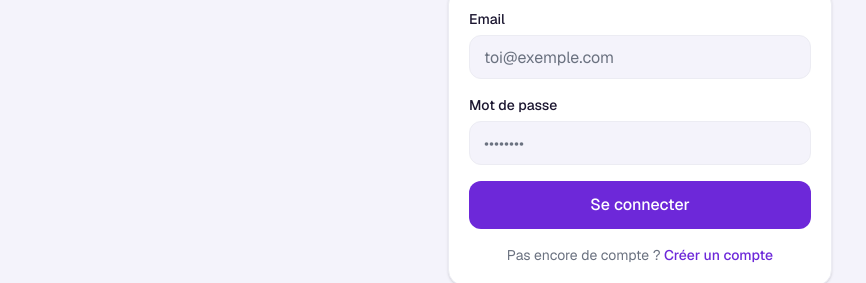
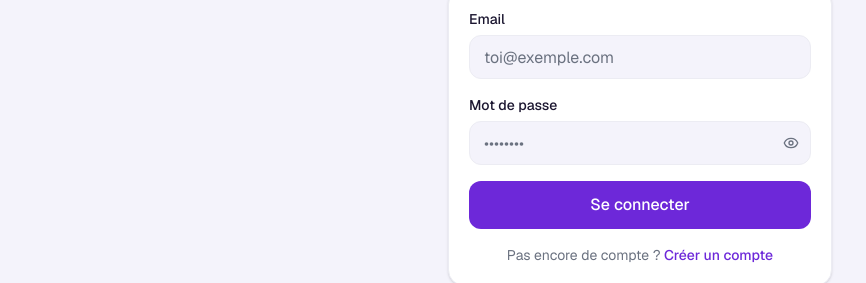
Before and after one commit to yamdev07/GestionDEP, a Next.js app: page /login in a window 1280 px wide. Shown: the part 331-614 px from the top of the page, without its empty margins (0-866 px from the left). Built offline with nearby package versions, Linux system fonts and the light colour scheme; no server answers.

Commit message:
feat(ui): bouton œil pour afficher/masquer les mots de passe
- Nouveau composant PasswordInput (champ + bascule afficher/masquer)
- Appliqué partout : connexion, inscription, changement de mot de passe,
  suppression de compte, réinitialisation admin

```diff
--- a/src/app/login/login-form.tsx
+++ b/src/app/login/login-form.tsx
@@ -4,6 +4,7 @@ import { useActionState } from "react";
 import Link from "next/link";
 import { login, type LoginState } from "@/lib/actions/auth";
 import { Button, Input, Label } from "@/components/ui";
+import { PasswordInput } from "@/components/password-input";
 
 export function LoginForm({ next = null }: { next?: string | null }) {
   const [state, formAction, pending] = useActionState<LoginState, FormData>(
@@ -27,10 +28,9 @@ export function LoginForm({ next = null }: { next?: string | null }) {
       </div>
       <div>
         <Label htmlFor="password">Mot de passe</Label>
-        <Input
+        <PasswordInput
           id="password"
           name="password"
-          type="password"
           autoComplete="current-password"
           required
           placeholder="••••••••"
--- a/src/app/register/register-form.tsx
+++ b/src/app/register/register-form.tsx
@@ -4,6 +4,7 @@ import { useActionState } from "react";
 import Link from "next/link";
 import { registerUser, type RegisterState } from "@/lib/actions/auth";
 import { Button, Input, Label } from "@/components/ui";
+import { PasswordInput } from "@/components/password-input";
 
 export function RegisterForm({ next = null }: { next?: string | null }) {
   const [state, formAction, pending] = useActionState<RegisterState, FormData>(
@@ -31,10 +32,9 @@ export function RegisterForm({ next = null }: { next?: string | null }) {
       </div>
       <div>
         <Label htmlFor="password">Mot de passe</Label>
-        <Input
+        <PasswordInput
           id="password"
           name="password"
-          type="password"
           autoComplete="new-password"
           required
           minLength={6}
--- a/src/components/admin-users.tsx
+++ b/src/components/admin-users.tsx
@@ -17,6 +17,7 @@ import { useConfirm } from "@/components/confirm-dialog";
 import { CURRENCIES } from "@/lib/currencies";
 import { PLAN_LABELS, type PlanKey, type Cycle } from "@/lib/plans";
 import { Button, Card, Input } from "@/components/ui";
+import { PasswordInput } from "@/components/password-input";
 import { cn, formatMoney } from "@/lib/utils";
 
 export type AdminSub = {
@@ -253,7 +254,7 @@ function AdminUserItem({ user }: { user: AdminUserRow }) {
       {/* Panneau : réinitialiser mot de passe */}
       {panel === "reset" && (
         <div className="mt-3 flex flex-col gap-2 rounded-xl bg-surface-muted p-3 sm:flex-row">
-          <Input type="password" value={pwd} onChange={(e) => setPwd(e.target.value)}
+          <PasswordInput value={pwd} onChange={(e) => setPwd(e.target.value)}
             placeholder="Nouveau mot de passe (6 car. min.)" autoComplete="new-password" className="bg-surface" />
           <Button type="button" className="shrink-0" disabled={pending || pwd.length < 6}
             onClick={() => act(async () => {
--- a/src/components/delete-account-form.tsx
+++ b/src/components/delete-account-form.tsx
@@ -3,7 +3,8 @@
 import { useActionState, useState } from "react";
 import { Trash2, AlertTriangle } from "lucide-react";
 import { deleteMyAccount } from "@/lib/actions/profile";
-import { Button, Input, Label } from "@/components/ui";
+import { Button, Label } from "@/components/ui";
+import { PasswordInput } from "@/components/password-input";
 import type { ActionResult } from "@/lib/actions/transactions";
 
 export function DeleteAccountForm() {
@@ -39,10 +40,9 @@ export function DeleteAccountForm() {
       </div>
       <div>
         <Label htmlFor="del-pass">Mot de passe</Label>
-        <Input
+        <PasswordInput
           id="del-pass"
           name="password"
-          type="password"
           autoComplete="current-password"
           required
           placeholder="••••••••"
--- a/src/components/password-form.tsx
+++ b/src/components/password-form.tsx
@@ -4,7 +4,8 @@ import { useActionState, useEffect, useState } from "react";
 import { Check } from "lucide-react";
 import { changePassword } from "@/lib/actions/profile";
 import type { ActionResult } from "@/lib/actions/transactions";
-import { Button, Input, Label } from "@/components/ui";
+import { Button, Label } from "@/components/ui";
+import { PasswordInput } from "@/components/password-input";
 
 export function PasswordForm() {
   const [state, formAction, pending] = useActionState<
@@ -32,10 +33,9 @@ export function PasswordForm() {
     <form action={formAction} className="space-y-4">
       <div>
         <Label htmlFor="currentPassword">Mot de passe actuel</Label>
-        <Input
+        <PasswordInput
           id="currentPassword"
           name="currentPassword"
-          type="password"
           autoComplete="current-password"
           value={current}
           onChange={(e) => setCurrent(e.target.value)}
@@ -45,10 +45,9 @@ export function PasswordForm() {
 
       <div>
         <Label htmlFor="newPassword">Nouveau mot de passe</Label>
-        <Input
+        <PasswordInput
           id="newPassword"
           name="newPassword"
-          type="password"
           autoComplete="new-password"
           value={next}
           onChange={(e) => setNext(e.target.value)}
@@ -58,10 +57,9 @@ export function PasswordForm() {
 
       <div>
         <Label htmlFor="confirmPassword">Confirmer le nouveau mot de passe</Label>
-        <Input
+        <PasswordInput
           id="confirmPassword"
           name="confirmPassword"
-          type="password"
           autoComplete="new-password"
           value={confirm}
           onChange={(e) => setConfirm(e.target.value)}
--- /dev/null
+++ b/src/components/password-input.tsx
@@ -0,0 +1,35 @@
+"use client";
+
+import * as React from "react";
+import { Eye, EyeOff } from "lucide-react";
+import { Input } from "@/components/ui";
+import { cn } from "@/lib/utils";
+
+/**
+ * Champ mot de passe avec un bouton « œil » pour afficher/masquer la saisie.
+ * Reprend toutes les props d'un <input> (name, required, placeholder…).
+ */
+export function PasswordInput({
+  className,
+  ...props
+}: React.ComponentProps<"input">) {
+  const [show, setShow] = React.useState(false);
+  return (
+    <div className="relative">
+      <Input
+        {...props}
+        type={show ? "text" : "password"}
+        className={cn("pr-11", className)}
+      />
+      <button
+        type="button"
+        onClick={() => setShow((s) => !s)}
+        aria-label={show ? "Masquer le mot de passe" : "Afficher le mot de passe"}
+        title={show ? "Masquer" : "Afficher"}
+        className="absolute right-3 top-1/2 -translate-y-1/2 text-muted transition hover:text-foreground"
+      >
+        {show ? <EyeOff className="h-4 w-4" /> : <Eye className="h-4 w-4" />}
+      </button>
+    </div>
+  );
+}
```
